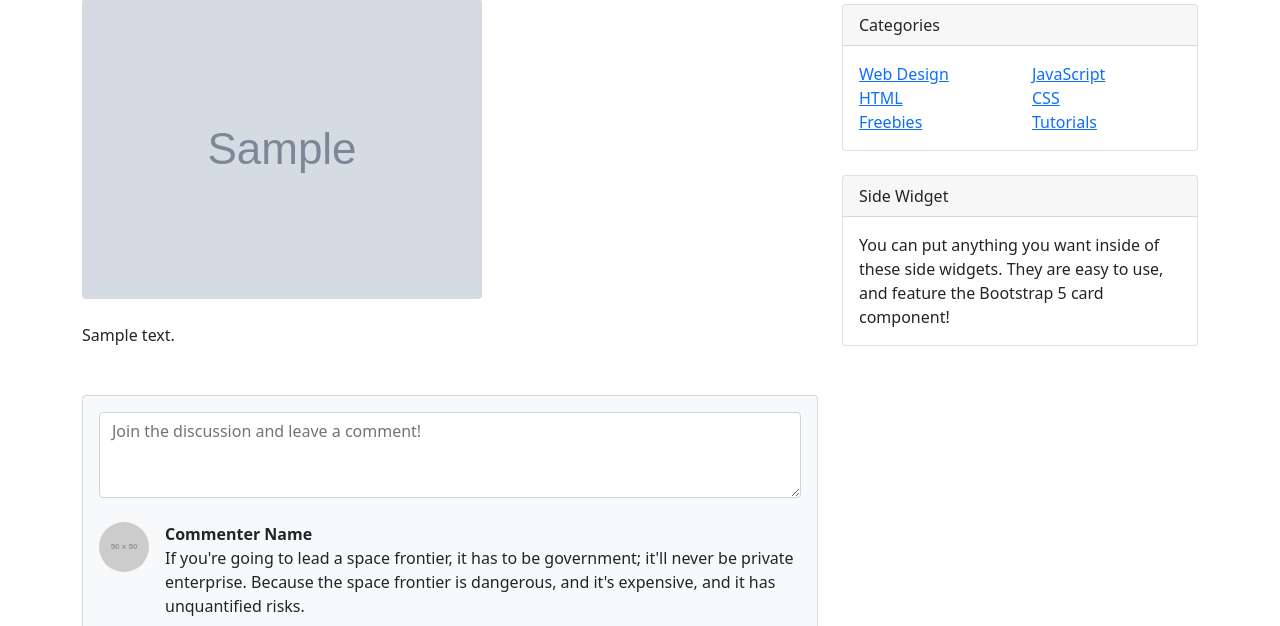
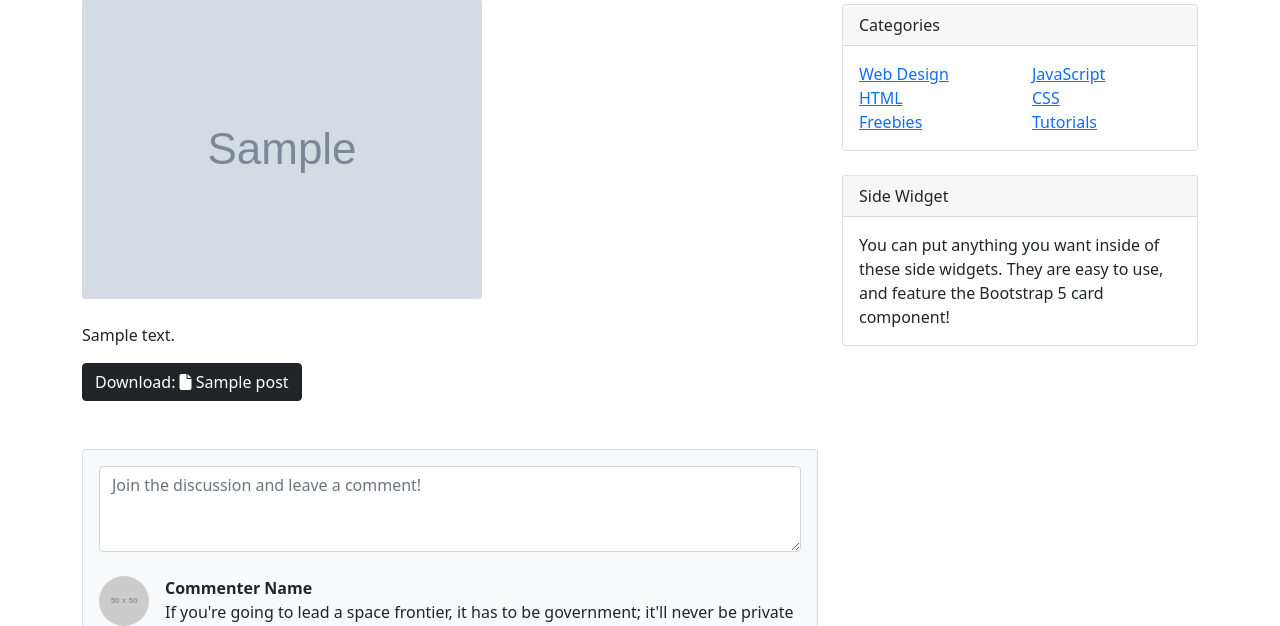
Before and after one commit to purplelila/do_it_django_a_to_z, a Django app: template blog/templates/blog/post_detail.html in a window 1280 px wide. Shown: the part 237-863 px from the top of the page. Run offline with Django 3.2, Linux system fonts and the light colour scheme; the template is opened without the code that fills it: most values are stand-ins (such as "Sample title", 1, 10 or a date in 2020); grey boxes marked "Sample" are stand-in pictures; grey boxes labelled with a size stand in for pictures from a placeholder-image service; some libraries are stand-ins or nearby versions.

Commit message:
첨부 파일이 있을 경우 포스트 상세 페이지에 다운로드 버튼 출력하기

```diff
--- a/blog/templates/blog/post_detail.html
+++ b/blog/templates/blog/post_detail.html
@@ -61,6 +61,21 @@
                             <p>
                                 {{ post.content }}
                             </p>
+                            {% if post.file_upload %}
+                            <a href="{{ post.file_upload.url }}" type="button" class="btn btn-dark" role="button" download>
+                                Download:
+                                {% if post.get_file_ext == 'xlsx' or post.get_file_ext == 'xls' %}
+                                <i class="fa-solid fa-file-excel"></i>
+                                {% elif post.get_file.ext == 'csv' %}
+                                <i class="fa-solid fa-file-csv"></i>
+                                {% elif post.get_file_ext == 'doc' or post.get_file_ext == 'docx' %}
+                                <i class="fa-solid fa-file-word"></i>
+                                {% else %}
+                                <i class="fa-solid fa-file"></i>
+                                {% endif %}
+                                {{ post.get_file_name }}
+                            </a>
+                            {% endif %}
                         </section>
                     </article>
                     <!-- Comments section-->
```
Also changed, not shown: blog/models.py (+7 -0 lines).
